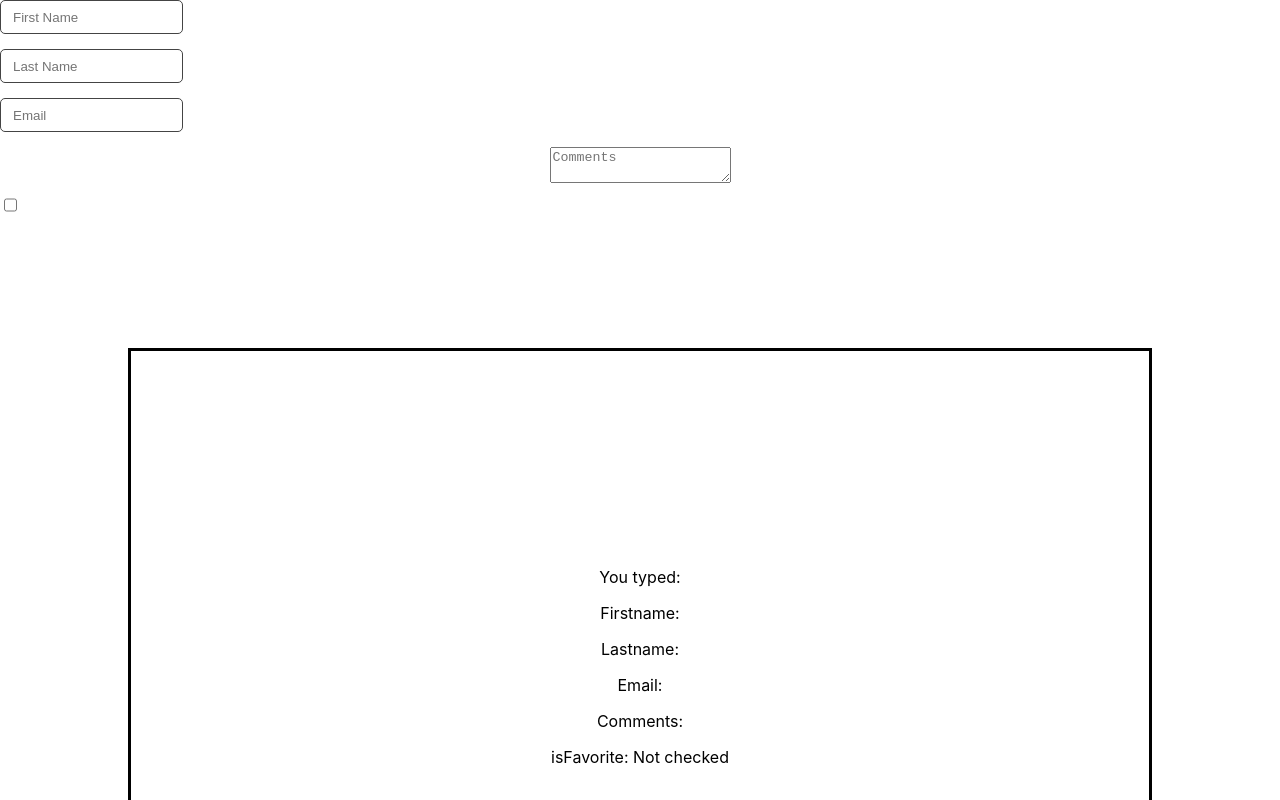
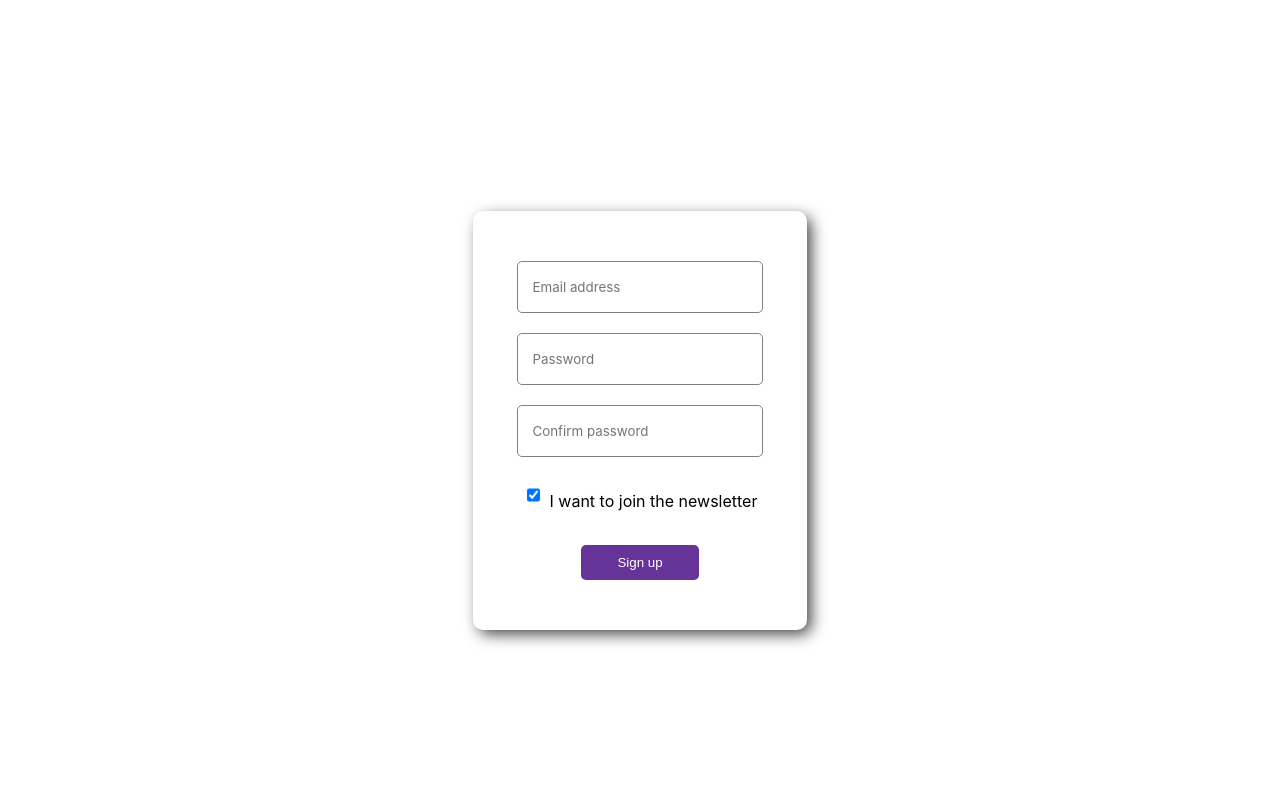
Before and after one commit to inspiringsource/scrimba_learn_react_part3-meme-generator, a React (Create React App) app: page / in a window 1280 px wide. Shown: the top 800 px of the page. Built offline with nearby package versions, Linux system fonts and the light colour scheme.

Commit message:
form practice code

```diff
--- a/src/App.css
+++ b/src/App.css
@@ -63,3 +63,52 @@ input {
   border-radius: 5px;
   display: block;
 }
+
+.form-container {
+  height: 100vh;
+  padding: 20px;
+  display: flex;
+  flex-direction: column;
+  justify-content: center;
+  align-items: center;
+}
+
+.form {
+  background-color: white;
+  padding: 50px;
+  border-radius: 10px;
+  display: flex;
+  flex-direction: column;
+  align-items: center;
+  box-shadow: 5px 5px 15px -1px rgba(0,0,0,0.75);
+}
+
+.form--input {
+  width: 100%;
+  margin-bottom: 20px;
+  height: 40px;
+  border-radius: 5px;
+  border: 1px solid gray;
+  padding: 5px;
+  font-family: 'Inter', sans-serif;
+}
+
+.form--submit {
+  width: 50%;
+  padding: 10px;
+  border-radius: 5px;
+  color: white;
+  background-color: #639;
+  border: none;
+  cursor: pointer;
+}
+
+.form--marketing {
+  display: flex;
+  margin-bottom: 20px;
+  align-items: center;
+}
+
+.form--marketing > input {
+  margin-right: 10px;
+}
--- a/src/App.js
+++ b/src/App.js
@@ -3,12 +3,13 @@ import './App.css';
 // import AddThing from './components/AddThing';
 // import CardL22 from './components/CardL22';
 // import Messages from './components/Messages';
-import Form from './components/Forms';
+// import Form from './components/Forms';
+import FormContainer from './components/FormContainer';
 
 function App() {
   return (
     <div className="App">
-        <Form />
+        <FormContainer />
     </div>
   );
 }
--- /dev/null
+++ b/src/components/FormContainer.js
@@ -0,0 +1,79 @@
+import React from "react"
+
+export default function FormContainer() {
+    const [formData, setFormData] = React.useState({
+        email: "",
+        password: "",
+        passwordConfirm: "",
+        joinedNewsletter: true
+    })
+
+    function handleChange(event) {
+        const {name, value, type, checked} = event.target
+        setFormData(prevFormData => ({
+            ...prevFormData,
+            [name]: type === "checkbox" ? checked : value
+        }))
+    }
+
+    function handleSubmit(event) {
+        event.preventDefault()
+        if(formData.password === formData.passwordConfirm) {
+            console.log("Successfully signed up")
+        } else {
+            console.log("Passwords do not match")
+            return
+        }
+
+        if(formData.joinedNewsletter) {
+            console.log("Thanks for signing up for our newsletter!")
+        }
+    }
+
+    return (
+        <div className="form-container">
+            <form className="form" onSubmit={handleSubmit}>
+                <input
+                    type="email"
+                    placeholder="Email address"
+                    className="form--input"
+                    name="email"
+                    onChange={handleChange}
+                    value={formData.email}
+                />
+                <input
+                    type="password"
+                    placeholder="Password"
+                    className="form--input"
+                    name="password"
+                    onChange={handleChange}
+                    value={formData.password}
+                />
+                <input
+                    type="password"
+                    placeholder="Confirm password"
+                    className="form--input"
+                    name="passwordConfirm"
+                    onChange={handleChange}
+                    value={formData.passwordConfirm}
+                />
+
+                <div className="form--marketing">
+                    <input
+                        id="okayToEmail"
+                        type="checkbox"
+                        name="joinedNewsletter"
+                        onChange={handleChange}
+                        checked={formData.joinedNewsletter}
+                    />
+                    <label htmlFor="okayToEmail">I want to join the newsletter</label>
+                </div>
+                <button
+                    className="form--submit"
+                >
+                    Sign up
+                </button>
+            </form>
+        </div>
+    )
+}
```
